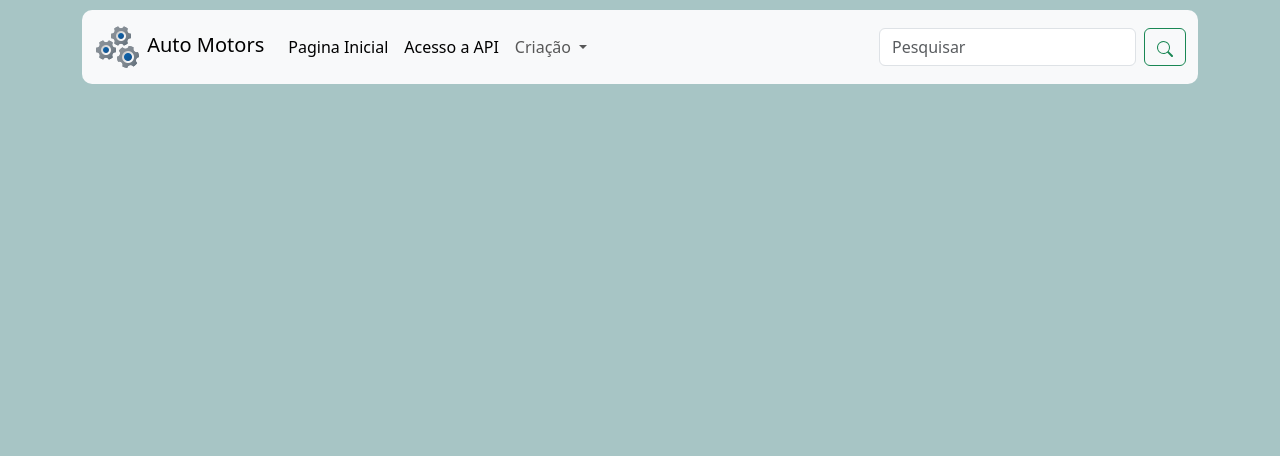
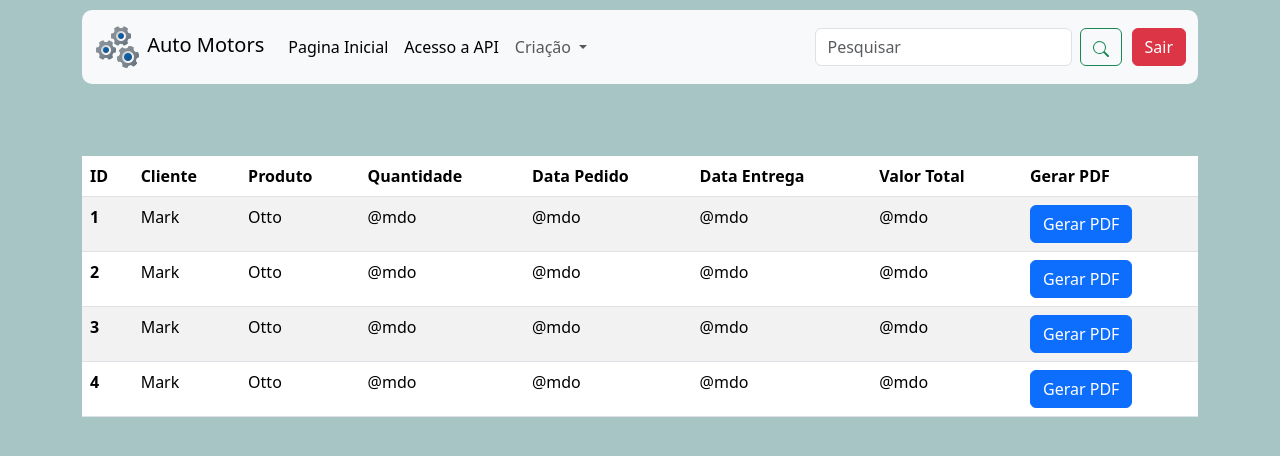
Before and after one commit to murilosantoriboff/AutoMotors, a Django app: page /automotors/home/ in a window 1280 px wide. Shown: the top 456 px of the page. Run offline with Django 5.2, Linux system fonts and the light colour scheme; a user stored in the database is signed in.

Commit message:
Working in the template

```diff
--- a/main/templates/home.html
+++ b/main/templates/home.html
@@ -41,8 +41,68 @@
                     </svg>
                   </button>
                 </form>
+                <a href="{% url 'logout_sair' %}" class="btn btn-danger" id="btn-logout">Sair</a>
               </div>
             </div>
           </nav>
+          <br>
+          <br>
+          <br>
+          <table class="table table-striped">
+            <thead>
+              <tr>
+                <th scope="col">ID</th>
+                <th scope="col">Cliente</th>
+                <th scope="col">Produto</th>
+                <th scope="col">Quantidade</th>
+                <th scope="col">Data Pedido</th>
+                <th scope="col">Data Entrega</th>
+                <th scope="col">Valor Total</th>
+                <th scope="col">Gerar PDF</th>
+              </tr>
+            </thead>
+            <tbody>
+              <tr>
+                <th scope="row">1</th>
+                <td>Mark</td>
+                <td>Otto</td>
+                <td>@mdo</td>
+                <td>@mdo</td>
+                <td>@mdo</td>
+                <td>@mdo</td>
+                <td><a href="#" class="btn btn-primary">Gerar PDF</a></td>
+              </tr>
+              <tr>
+                <th scope="row">2</th>
+                <td>Mark</td>
+                <td>Otto</td>
+                <td>@mdo</td>
+                <td>@mdo</td>
+                <td>@mdo</td>
+                <td>@mdo</td>
+                <td><a href="#" class="btn btn-primary">Gerar PDF</a></td>
+              </tr>
+              <tr>
+                <th scope="row">3</th>
+                <td>Mark</td>
+                <td>Otto</td>
+                <td>@mdo</td>
+                <td>@mdo</td>
+                <td>@mdo</td>
+                <td>@mdo</td>
+                <td><a href="#" class="btn btn-primary">Gerar PDF</a></td>
+              </tr>
+              <tr>
+                <th scope="row">4</th>
+                <td>Mark</td>
+                <td>Otto</td>
+                <td>@mdo</td>
+                <td>@mdo</td>
+                <td>@mdo</td>
+                <td>@mdo</td>
+                <td><a href="#" class="btn btn-primary">Gerar PDF</a></td>
+              </tr>
+            </tbody>
+          </table>
     </div>
 {% endblock %}
--- a/main/views.py
+++ b/main/views.py
@@ -1,14 +1,13 @@
 from django.shortcuts import render, redirect
-from django.contrib.auth.decorators import login_required
 from django.contrib.auth import logout
-
-# Usar o Login Required
-# Fazer a função de Logout
 
 def logout_sair(request):
     logout(request)
     return redirect('/users/login/')
 
-@login_required
 def home(request):
-    return render(request, 'home.html')
+    if request.user.is_authenticated:
+        if request.method == 'GET':
+            return render(request, 'home.html')
+    else:
+        return redirect('/users/login/')
--- a/templates/static/main/css/home.css
+++ b/templates/static/main/css/home.css
@@ -6,3 +6,7 @@ body {
     margin-top: 10px;
     border-radius: 10px;
 }
+
+#btn-logout {
+    margin-left: 10px;
+}
```
Also changed, not shown: users/views.py (+6 -7 lines), db.sqlite3.
